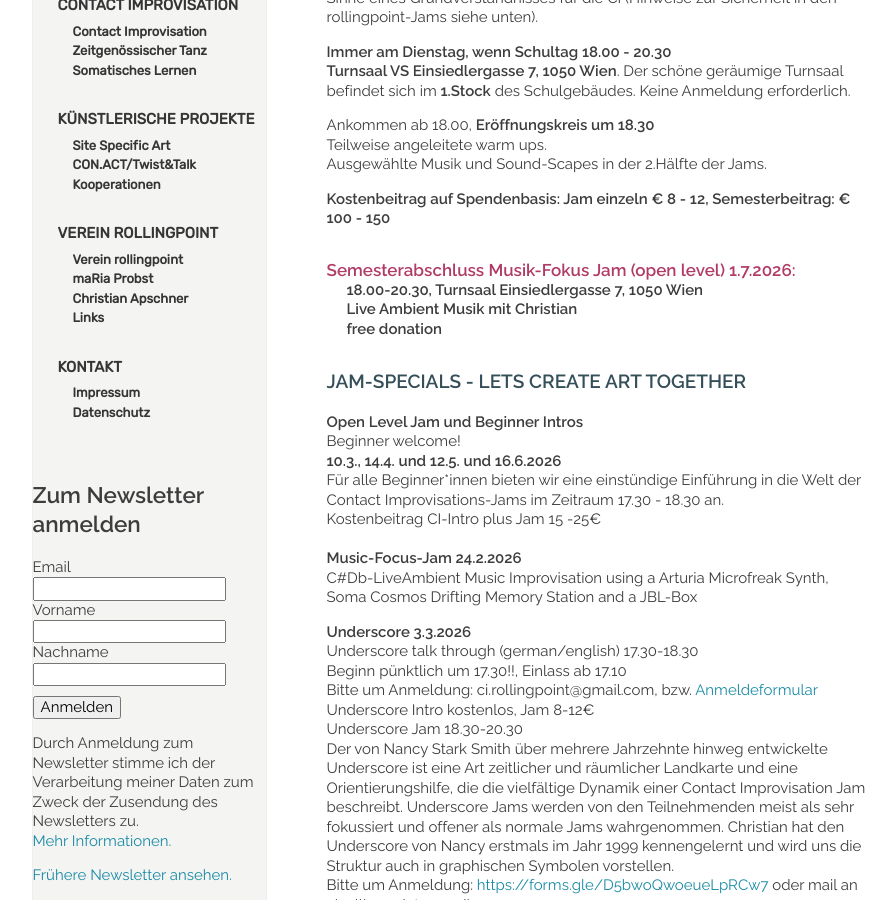
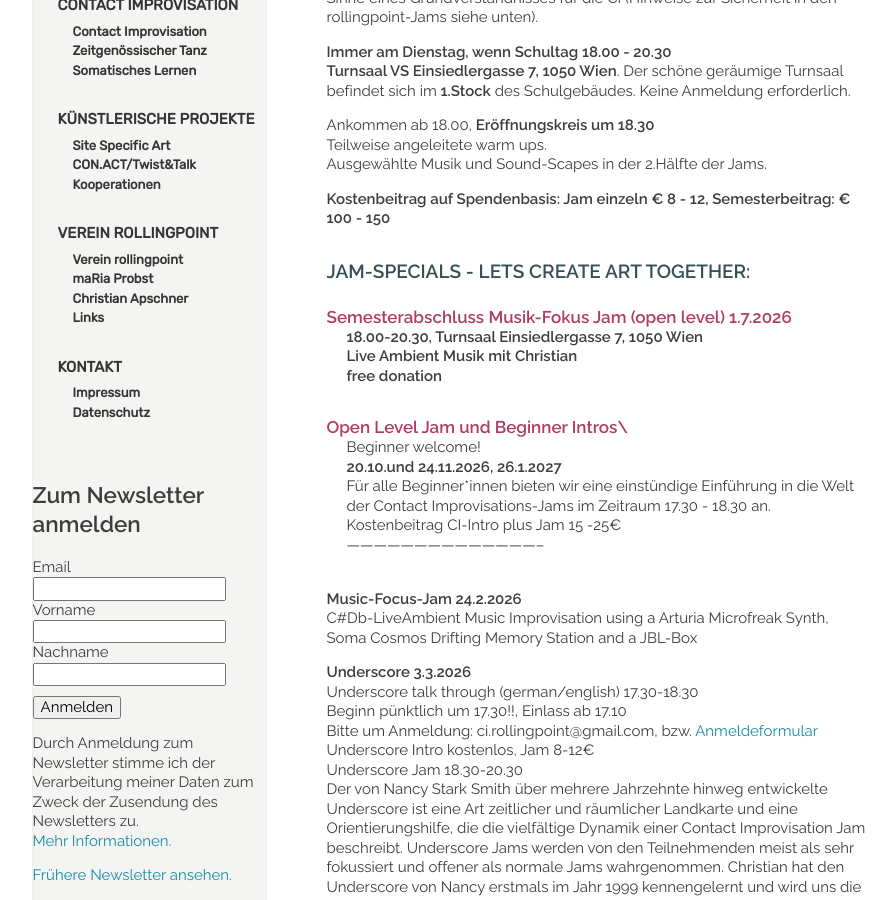
Before and after one commit to manulari/rollingpointat, a Jekyll site: the page built from _pages_de/jams.md, in a window 1280 px wide and 900 px high, scrolled down 535 px. Shown: the whole window, without its empty margins (152-1048 px from the left). Built offline with Jekyll 4.4.1, drawn with Linux system fonts in a browser that asks for light colours; comment, search, counter and statistics services are not loaded.

Commit message:
Update page (de) “jams”

```diff
--- a/_pages_de/jams.md
+++ b/_pages_de/jams.md
@@ -30,13 +30,13 @@ Ausgewählte Musik und Sound-Scapes in der 2.Hälfte der Jams.
 
 
 
-### **JAM-SPECIALS - LETS CREATE ART TOGETHER**
-
-**Open Level Jam und  Beginner Intros**\
+#### **Open Level Jam und  Beginner Intros**\
 Beginner welcome!\
-**10.3., 14.4. und 12.5. und 16.6.2026**\
+**20.10.und 24.11.2026, 26.1.2027**\
 Für alle Beginner*innen bieten wir eine einstündige Einführung in die Welt der Contact Improvisations-Jams im Zeitraum 17.30 - 18.30 an.\
 Kostenbeitrag CI-Intro plus Jam 15 -25€\
+--------------------------------------------
+
 \
 **Music-Focus-Jam 24.2.2026**\
 C#Db-LiveAmbient Music Improvisation  using a Arturia Microfreak Synth, Soma Cosmos Drifting Memory Station and a JBL-Box
```
Also changed, not shown: other parts of _pages_de/jams.md (+2 -2 lines).
